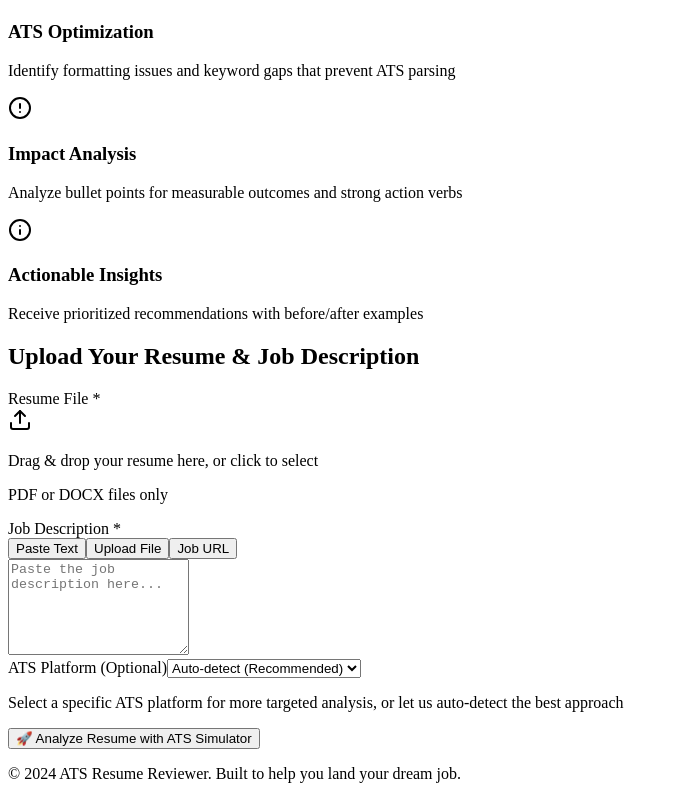
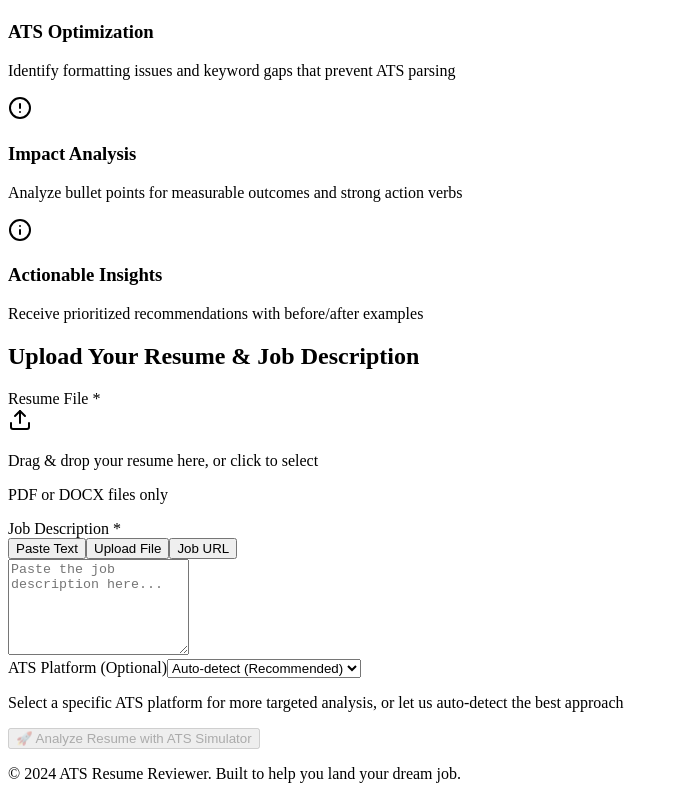
Before and after one commit to bertharo/candilift, a React (Create React App) app in the folder frontend/: page / in a window 1280 px wide. Shown: the part 260-1059 px from the top of the page, without its empty margins (0-678 px from the left). Built offline with nearby package versions, Linux system fonts and the light colour scheme; no server answers; the HTML template or start-up script is replaced by a standard one.

Commit message:
Fix button functionality - restore proper form submission
- Button click handler is working correctly
- Issue was missing job description validation
- Restored submit button with proper validation
- Button will be disabled until both resume and job description are provided

```diff
--- a/frontend/src/components/FileUpload.js
+++ b/frontend/src/components/FileUpload.js
@@ -340,17 +340,17 @@ const FileUpload = ({ onAnalysis }) => {
 
         {/* Submit Button */}
         <button
-          type="button"
+          type="submit"
           className="w-full btn-primary"
+          disabled={!resumeFile || (!jobDescription.trim() && !jobDescriptionFile && !jobUrl.trim())}
           onClick={(e) => {
-            e.preventDefault();
             console.log('Button clicked!');
-            alert('Button clicked! Check console for details.');
             console.log('resumeFile:', resumeFile);
             console.log('jobDescription:', jobDescription);
             console.log('jobDescriptionFile:', jobDescriptionFile);
             console.log('jobUrl:', jobUrl);
             console.log('inputMethod:', inputMethod);
+            console.log('Button disabled?', !resumeFile || (!jobDescription.trim() && !jobDescriptionFile && !jobUrl.trim()));
           }}
         >
           🚀 Analyze Resume with ATS Simulator
```
